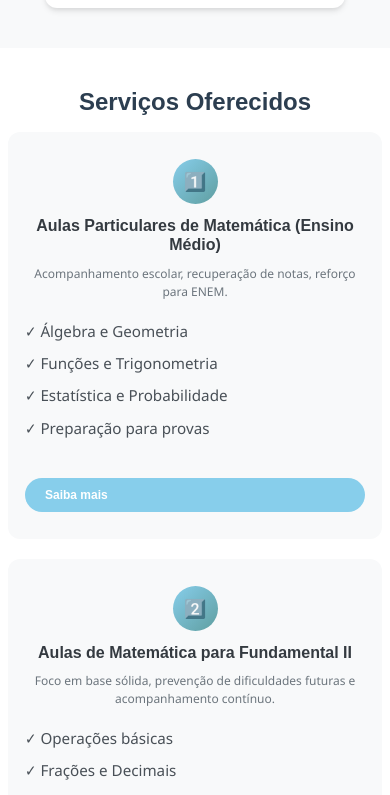
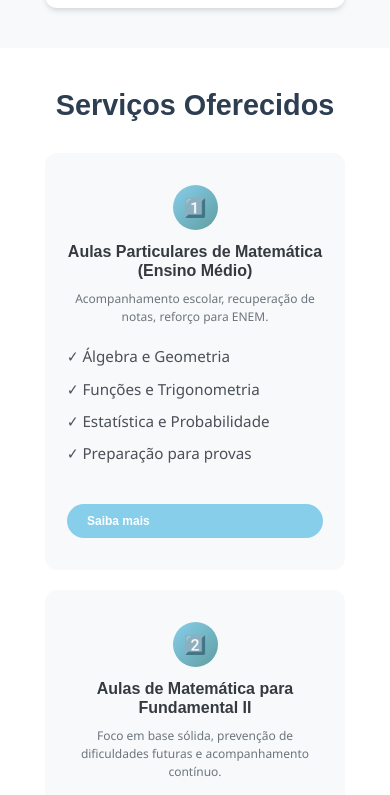
Before and after one commit to brunofiorillo/landing-page, a React (Create React App) app: page / in a window 390 px wide. Shown: the part 2157-2952 px from the top of the page. Built offline with nearby package versions, Linux system fonts and the light colour scheme.

Commit message:
style(Services): adjust responsive padding and spacing for service cards
Increase padding and spacing values for better visual hierarchy and readability on different screen sizes. Adjust max-width constraints to ensure consistent card sizing across breakpoints.

```diff
--- a/src/components/Services.css
+++ b/src/components/Services.css
@@ -132,22 +132,27 @@
   }
 
   .container {
-    padding: 0 var(--spacing-md);
+    padding: 0 var(--spacing-lg);
   }
 
   .services-title {
-    font-size: var(--font-3xl);
-    margin-bottom: 20px;
+    font-size: 2rem;
+    margin-bottom: 40px;
   }
 
   .services-grid {
     grid-template-columns: 1fr;
     gap: 25px;
+    max-width: 400px;
+    margin: 0 auto;
   }
 
   .service-card {
-    padding: 30px 20px;
+    padding: 35px 25px;
     min-height: auto;
+    margin: 0 auto;
+    max-width: 350px;
+    width: 100%;
   }
 
   .service-card:last-child {
@@ -185,20 +190,22 @@
   }
 
   .container {
-    padding: 0 var(--spacing-sm);
+    padding: 0 var(--spacing-md);
   }
 
   .services-title {
-    font-size: var(--font-2xl);
-    margin-bottom: 15px;
+    font-size: 1.8rem;
+    margin-bottom: 30px;
   }
 
   .services-grid {
     gap: 20px;
+    max-width: 320px;
   }
 
   .service-card {
-    padding: 25px 15px;
+    padding: 30px 20px;
+    max-width: 300px;
   }
 
   .service-number {
```
